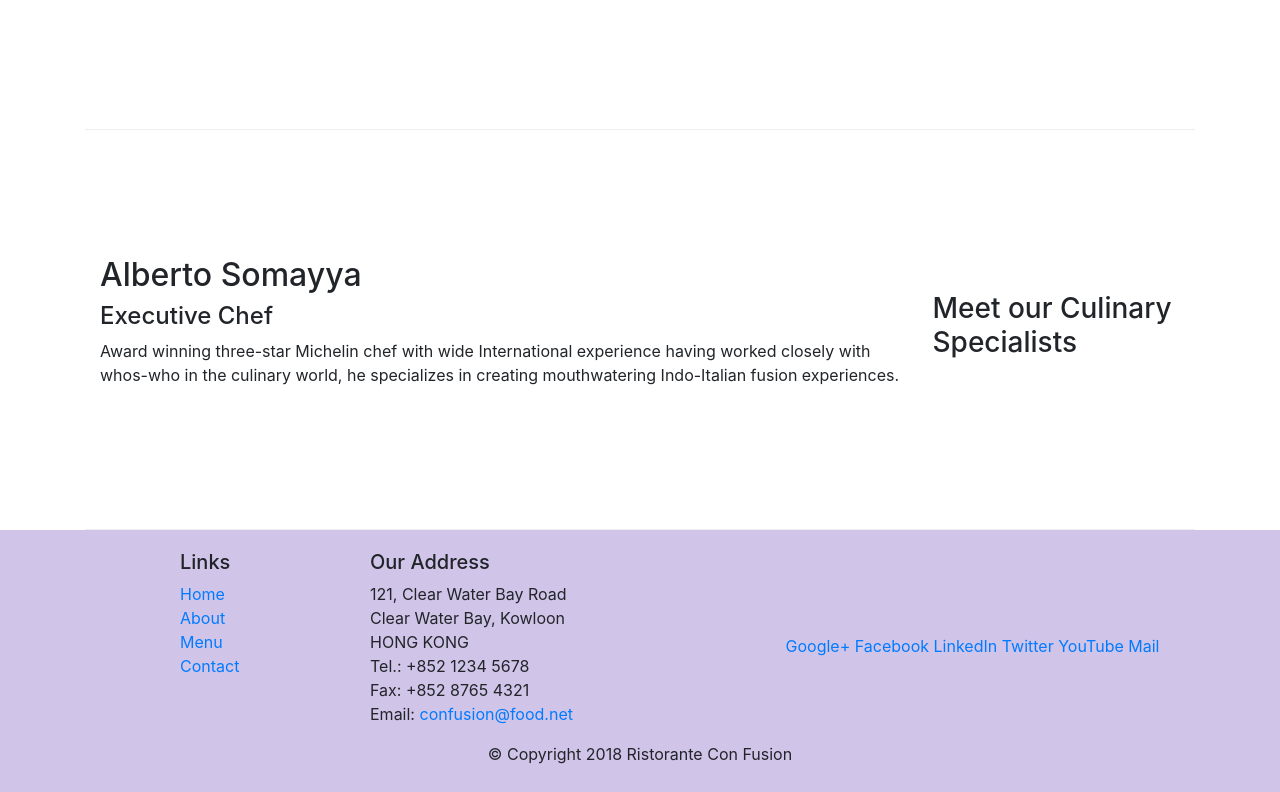
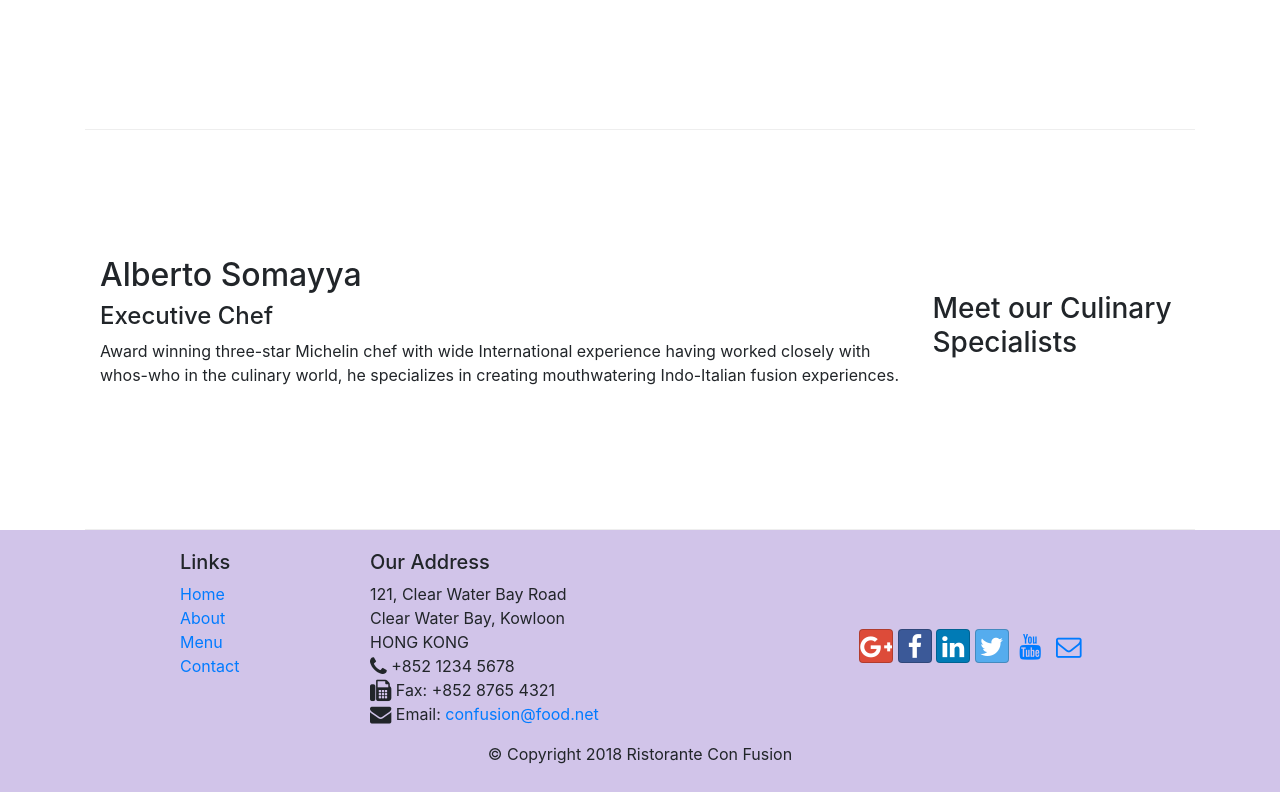
Before and after one commit to Ioseb1/Confusion---Bootstrap, a website: page index.html in a window 1280 px wide. Shown: the part 1004-1796 px from the top of the page. Drawn offline with nearby package versions, Linux system fonts and the light colour scheme.

Commit message:
icon fonts

```diff
--- a/index.html
+++ b/index.html
@@ -9,6 +9,8 @@
 
   <!-- Bootstrap CSS -->
   <link rel="stylesheet" href="node_modules/bootstrap/dist/css/bootstrap.min.css">
+  <link rel="stylesheet" href="node_modules/font-awesome/css/font-awesome.min.css">
+  <link rel="stylesheet" href="node_modules/bootstrap-social/bootstrap-social.css">
   <link rel="stylesheet" href="css/styles.css">
   <title>Ristorante Con Fusion</title>
 </head>
@@ -23,10 +25,10 @@
 
         <div class="collapse navbar-collapse" id="Navbar">
           <ul class="navbar-nav mr-auto">
-            <li class="nav-item active"><a class="nav-link" href="#">Home</a></li>
-            <li class="nav-item"><a class="nav-link" href="aboutus.html">About</a></li>
-            <li class="nav-item"><a class="nav-link" href="#">Menu</a></li>
-            <li class="nav-item"><a class="nav-link" href="#">Contact</a></li>
+            <li class="nav-item active"><a class="nav-link" href="#"><span class="fa fa-home fa-lg"></span>Home</a></li>
+            <li class="nav-item"><a class="nav-link" href="aboutus.html"><span class="fa fa-info fa-lg">About</a></li>
+            <li class="nav-item"><a class="nav-link" href="#"><span class="fa fa-list fa-lg">Menu</a></li>
+            <li class="nav-item"><a class="nav-link" href="#"><span class="fa fa-address-card fa-lg">Contact</a></li>
           </ul>
         </div>
 
@@ -99,19 +101,19 @@
 		              121, Clear Water Bay Road<br>
 		              Clear Water Bay, Kowloon<br>
 		              HONG KONG<br>
-		              Tel.: +852 1234 5678<br>
-		              Fax: +852 8765 4321<br>
-		              Email: <a href="mailto:confusion@food.net">confusion@food.net</a>
+                  <i class="fa fa-phone fa-lg"></i> +852 1234 5678<br>
+		              <i class="fa fa-fax fa-lg"></i> Fax: +852 8765 4321<br>
+		              <i class="fa fa-envelope fa-lg"></i> Email: <a href="mailto:confusion@food.net">confusion@food.net</a>
 		           </address>
                 </div>
                 <div class="col-12 col-sm-5 align-self-center">
                     <div class="text-center">
-                        <a href="http://google.com/+">Google+</a>
-                        <a href="http://www.facebook.com/profile.php?id=">Facebook</a>
-                        <a href="http://www.linkedin.com/in/">LinkedIn</a>
-                        <a href="http://twitter.com/">Twitter</a>
-                        <a href="http://youtube.com/">YouTube</a>
-                        <a href="mailto:">Mail</a>
+                        <a class="btn btn-social-icon btn-google" href="http://google.com/+"><i class="fa fa-google-plus fa-lg"></i></a>
+                        <a class="btn btn-social-icon btn-facebook" href="http://www.facebook.com/profile.php?id="><i class="fa fa-facebook fa-lg"></i></a>
+                        <a class="btn btn-social-icon btn-linkedin" href="http://www.linkedin.com/in/"><i class="fa fa-linkedin fa-lg"></i></a>
+                        <a class="btn btn-social-icon btn-twitter" href="http://twitter.com/"><i class="fa fa-twitter fa-lg"></i></a>
+                        <a class="btn btn-social-icon btn-youtube" href="http://youtube.com/"><i class="fa fa-youtube fa-lg"></i></a>
+                        <a class="btn btn-social-icon" href="mailto:"><i class="fa fa-envelope-o fa-lg"></i></a>
                     </div>
                 </div>
            </div>
--- a/package.json
+++ b/package.json
@@ -15,6 +15,8 @@
   },
   "dependencies": {
     "bootstrap": "^4.0.0",
+    "bootstrap-social": "^5.1.1",
+    "font-awesome": "^4.7.0",
     "jquery": "^3.3.1",
     "popper.js": "^1.12.9"
   }
```
Also changed, not shown: aboutus.html (+15 -13 lines), 1 other file.
